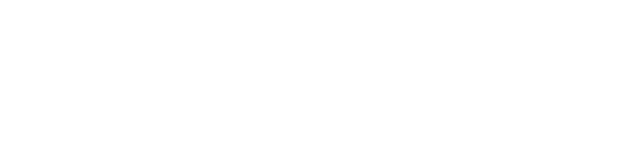
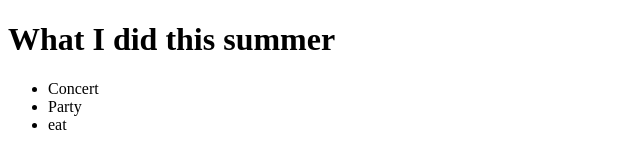
Before and after one commit to Itsangel831/activites, a plain HTML site: page First Website/Summer-activity/index.html in a window 1280 px wide. Shown: the whole page, without its empty margins (0-640 px from the left). Drawn offline with Linux system fonts and the light colour scheme.

Commit message:
completed Summer-activity

```diff
--- a/First Website/Summer-activity/index.html
+++ b/First Website/Summer-activity/index.html
@@ -5,10 +5,18 @@
     <meta charset="UTF-8">
     <meta name="viewport" content="width=device-width, initial-scale=1.0">
     <title>Document</title>
+    <link rel="stylesheet" href="style.css">
 </head>
 
 <body>
+    <h1>What I did this summer</h1>
+    <ul>
+        <li>Concert</li>
+        <li>Party</li>
+        <li>eat</li>
 
+
+    </ul>
 </body>
 
 </html>
```
Also changed, not shown: 1 other file.
